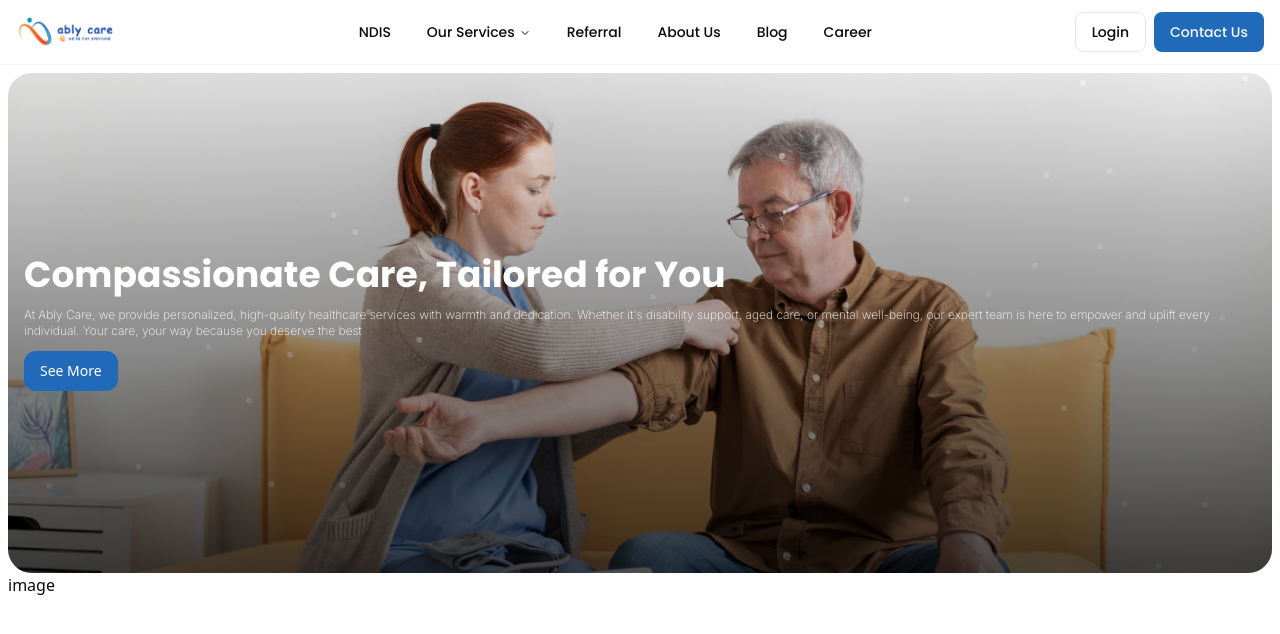
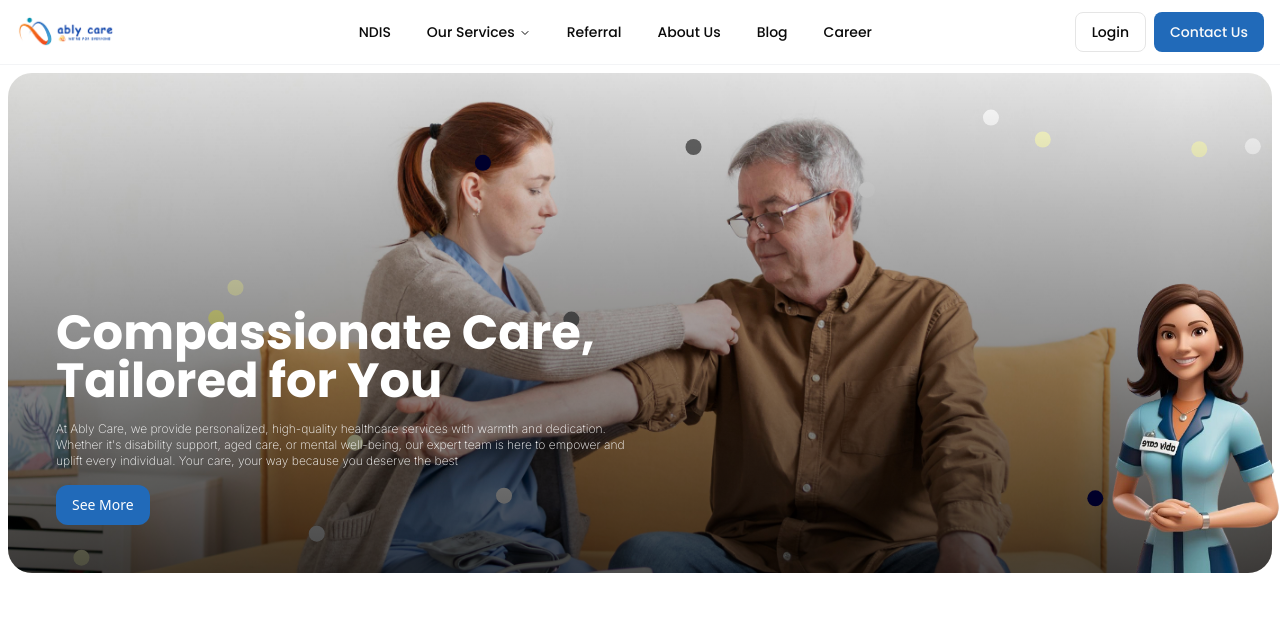
Before and after one commit to abhijithb200/ably-care-draft, a Next.js app: page / in a window 1280 px wide. Shown: the top 634 px of the page. Built offline with nearby package versions, Linux system fonts and the light colour scheme.

Commit message:
update : hero section udpated

```diff
--- a/src/components/ParticlesBackground.tsx
+++ b/src/components/ParticlesBackground.tsx
@@ -28,25 +28,8 @@ const ParticlesBackground: React.FC = () => {
       },
       fpsLimit: 120,
       interactivity: {
-        events: {
-          onClick: {
-            enable: true,
-            mode: "push",
-          },
-          onHover: {
-            enable: true,
-            mode: "repulse",
-          },
-        },
-        modes: {
-          push: {
-            quantity: 4,
-          },
-          repulse: {
-            distance: 200,
-            duration: 0.4,
-          },
-        },
+        detect_on: 'canvas',
+        events: { onhover: { enable: false }, onclick: { enable: false }, resize: true } // No interactivity
       },
         particles: {
           number: {
@@ -103,7 +86,7 @@ const ParticlesBackground: React.FC = () => {
           },
           move: {
             enable: true,
-            speed: 6,
+            speed: 3,
             direction: "none",
             random: false,
             straight: false,
@@ -121,11 +104,59 @@ const ParticlesBackground: React.FC = () => {
     [],
   );
 
+  const options2: ISourceOptions = useMemo(
+    () => ({
+      fullScreen: {
+        enable: false,
+      },
+      fpsLimit: 120,
+      interactivity: {
+        detect_on: "canvas",
+        events: {
+          onhover: { enable: false },
+          onclick: { enable: false },
+          resize: true,
+        }, // No interactivity
+      },
+      particles: {
+        number: { value: 50, density: { enable: true, value_area: 800 } }, // Reduced particle count
+        color: {
+          value: [
+            "#ffffff",
+            "#e6e6e6",
+            "#000033",
+            "#000066",
+            "#ffffcc",
+            "#ffff99",
+            "#333333",
+            "#666666",
+          ], // Color variations
+        },
+        shape: { type: "circle" },
+        opacity: { value: 1.5, random: true, anim: { enable: false } },
+        size: { value: 8, random: true, anim: { enable: false } },
+        line_linked: { enable: false }, // No lines
+        move: {
+          enable: true,
+          speed: 2, // Reduced speed
+          direction: "none",
+          random: true,
+          straight: false,
+          out_mode: "out",
+          bounce: false,
+        },
+      },
+      detectRetina: true,
+    }),
+    []
+  );
+
   if (init) {
     return (
       <Particles
         id="tsparticles"
-        options={options}
+        options={options2}
+        className="w-full h-full"
       />
     );
   }
--- a/src/components/home/Hero.tsx
+++ b/src/components/home/Hero.tsx
@@ -8,9 +8,9 @@ const Hero = () => {
     <>
       <main className="w-full h-screen md:h-[500px] md:max-h-[800px] flex justify-center items-center">
         <div className="relative w-full h-full lg:max-w-7xl rounded-3xl">
-          <div className="w-full h-full z-[3] flex flex-col items-start justify-center p-4 gap-3">
-            <h1 className="font-poppins text-white text-4xl font-bold">Compassionate Care, Tailored for You</h1>
-            <p className="text-white text-xs font-extralight font-inter">
+          <div className="w-full h-full z-[3] flex flex-col items-start justify-center lg:justify-end p-4 lg:p-[3rem] gap-3 lg:gap-4">
+            <h1 className="font-poppins text-white text-4xl lg:text-5xl font-bold">Compassionate Care,<br className="hidden sm:block"/> Tailored for You</h1>
+            <p className="text-white text-xs font-extralight font-inter sm:w-[70%] lg:w-[50%]">
               At Ably Care, we provide personalized, high-quality healthcare
               services with warmth and dedication. Whether it's disability
               support, aged care, or mental well-being, our expert team is here
@@ -33,7 +33,14 @@ const Hero = () => {
               />
             </div>
           </div>
-          image
+          <div className="absolute w-[205px] lg:w-[245px] h-[250px] lg:h-[300px] right-[-8px] bottom-0 z-10 scale-x-[-1]">
+            <Image
+              src={"/images/char-draft01.png"}
+              alt="Ably Care Persona"
+              fill
+              className="absolute w-full h-full object-cover"
+            />
+          </div>
         </div>
       </main>
     </>
```
Also changed, not shown: public/images/char-draft01.png (added).
